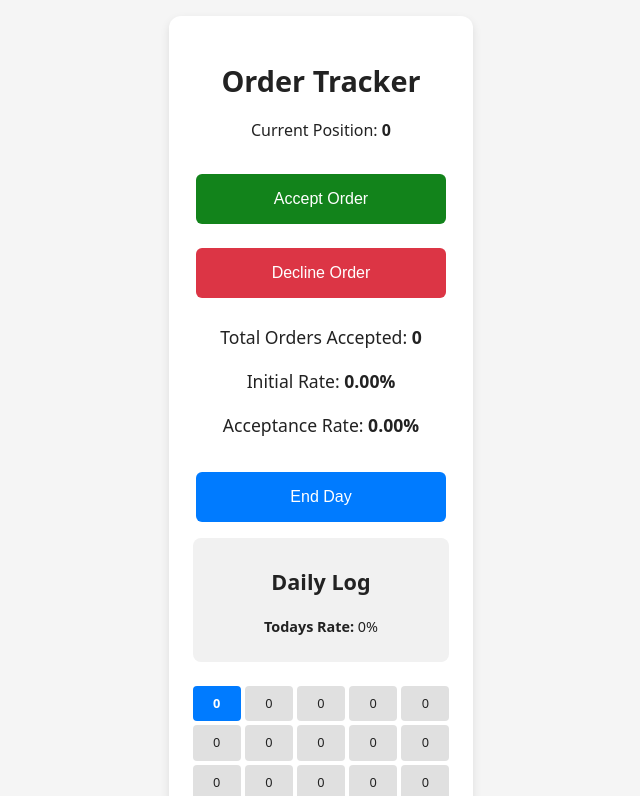
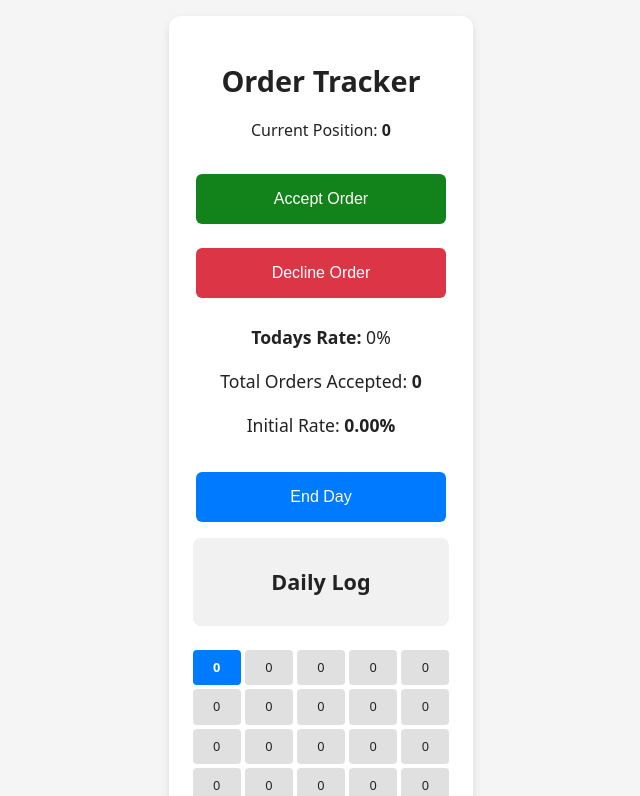
Before and after one commit to jeffdinsmore/acceptance_rate, a React (Vite) app: page / in a window 1280 px wide. Shown: the top 796 px of the page, without its empty margins (319-959 px from the left). Built offline with nearby package versions, Linux system fonts and the light colour scheme.

Commit message:
change UI elements to show today's rate above and to hide acceptance rate until first time through

```diff
--- a/src/App.tsx
+++ b/src/App.tsx
@@ -20,11 +20,7 @@ const App: React.FC = () => {
   //localStorage.removeItem("order-storage");
   let store = useOrderStore.getState();
   let daily = store.dailies;
-  console.log(
-    "filled once",
-    filledOnce,
-    useOrderStore.getState(),
-    daily);
+  console.log("filled once", filledOnce, useOrderStore.getState(), daily);
 
   return (
     <div className="container">
@@ -43,6 +39,10 @@ const App: React.FC = () => {
 
       <div className="stats">
         <p>
+          <strong>Todays Rate:</strong>{" "}
+          {todaysEntry && todaysEntry.rate ? todaysEntry.rate + "%" : "0%"}
+        </p>
+        <p>
           Total Orders Accepted: <strong>{getTotalOrders()}</strong>
         </p>
         {!filledOnce && (
@@ -53,10 +53,11 @@ const App: React.FC = () => {
             </strong>
           </p>
         )}
-        <p>
+        {filledOnce &&<p>
           Acceptance Rate:{" "}
           <strong>{(getAcceptanceRate() * 100).toFixed(2)}%</strong>
         </p>
+        }
       </div>
 
       <div>
@@ -67,16 +68,16 @@ const App: React.FC = () => {
 
       <div className="daily-log">
         <h2>Daily Log</h2>
-        <p>
-          <strong>Todays Rate:</strong>{" "}
-          {todaysEntry && todaysEntry.rate ? todaysEntry.rate + "%" : "0%"}
-        </p>
         <ul>
-          {dailies.map((entry, i) => (
-            <li key={i}>
-              {entry.date}: {entry.start ?? "-"} to {entry.end || "in progress"}
-            </li>
-          ))}
+          {dailies
+            .slice()
+            .reverse()
+            .map((entry, i) => (
+              <li key={i}>
+                {entry.date}: {entry.start ?? "-"} to{" "}
+                {entry.end || "in progress"}
+              </li>
+            ))}
         </ul>
       </div>
       <div className="orders-grid">
```
